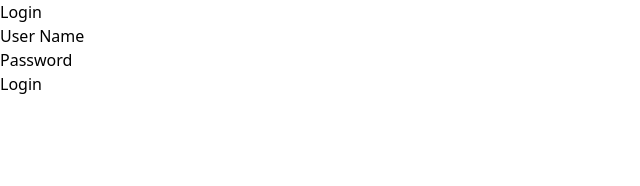
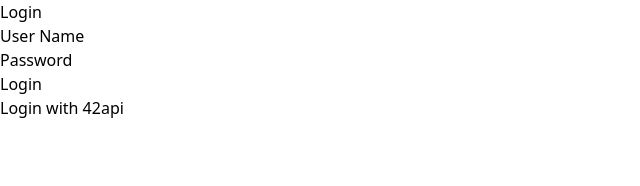
Before and after one commit to thanthtetaung4/make-something-42, a React (Vite) app: page /login in a window 1280 px wide. Shown: the top 186 px of the page, without its empty margins (0-640 px from the left). Built offline with nearby package versions, Linux system fonts and the light colour scheme.

Commit message:
create 42login button

```diff
--- a/src/pages/Login.jsx
+++ b/src/pages/Login.jsx
@@ -7,6 +7,10 @@
   const navigate = useNavigate();
   const [userName, setUserName] = useState("");
   const [pwd, setPwd] = useState("");
+
+  const handleLogin42 = () => {
+    window.location.href = process.env.REACT_APP_OAUTH_42_URL;
+  };
 
   const handleSubmit = (e) => {
     e.preventDefault();
@@ -34,6 +38,8 @@
         <input id="pwd"type="text" onChange={() => setPwd(event.target.value)}/>
         <br />
         <button type="submit" >Login</button>
+        <br />
+        <button type="button" onClick={handleLogin42}>Login with 42api</button>
       </form>
     </div>
   );
```
